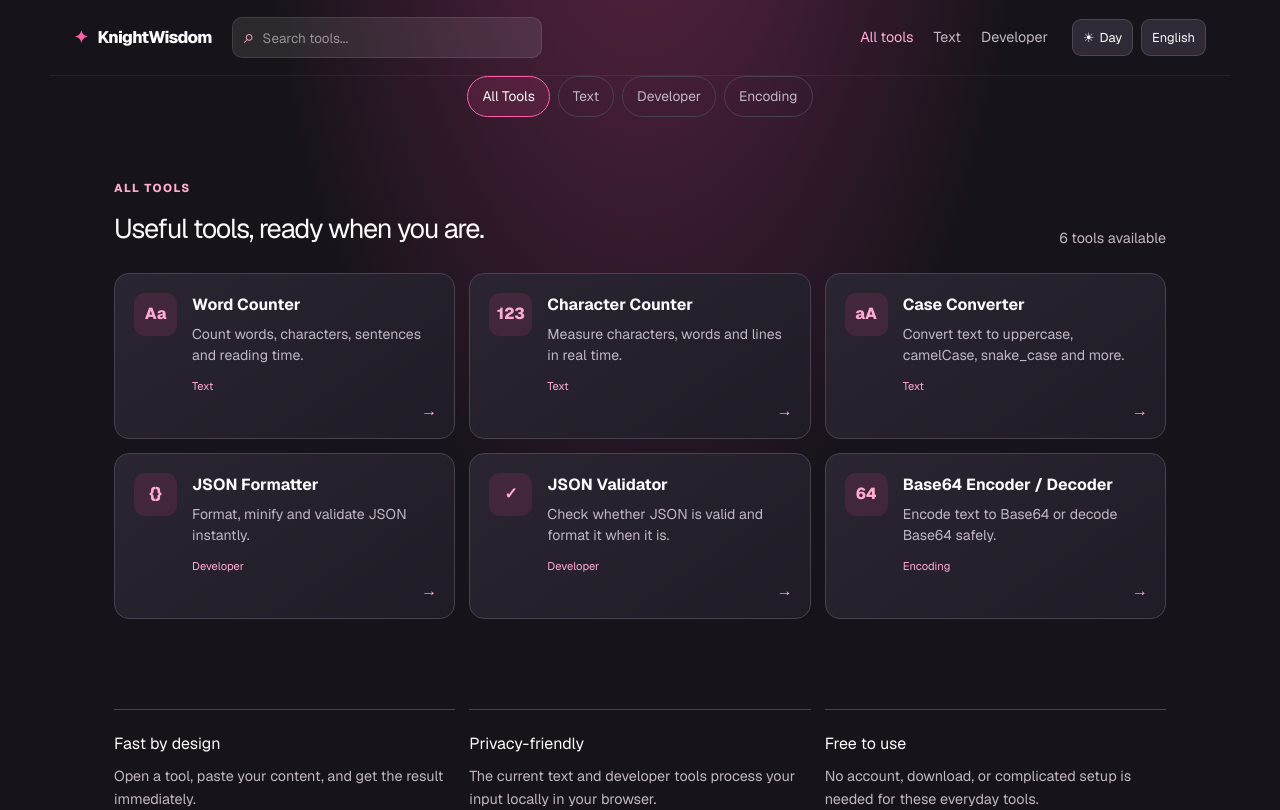
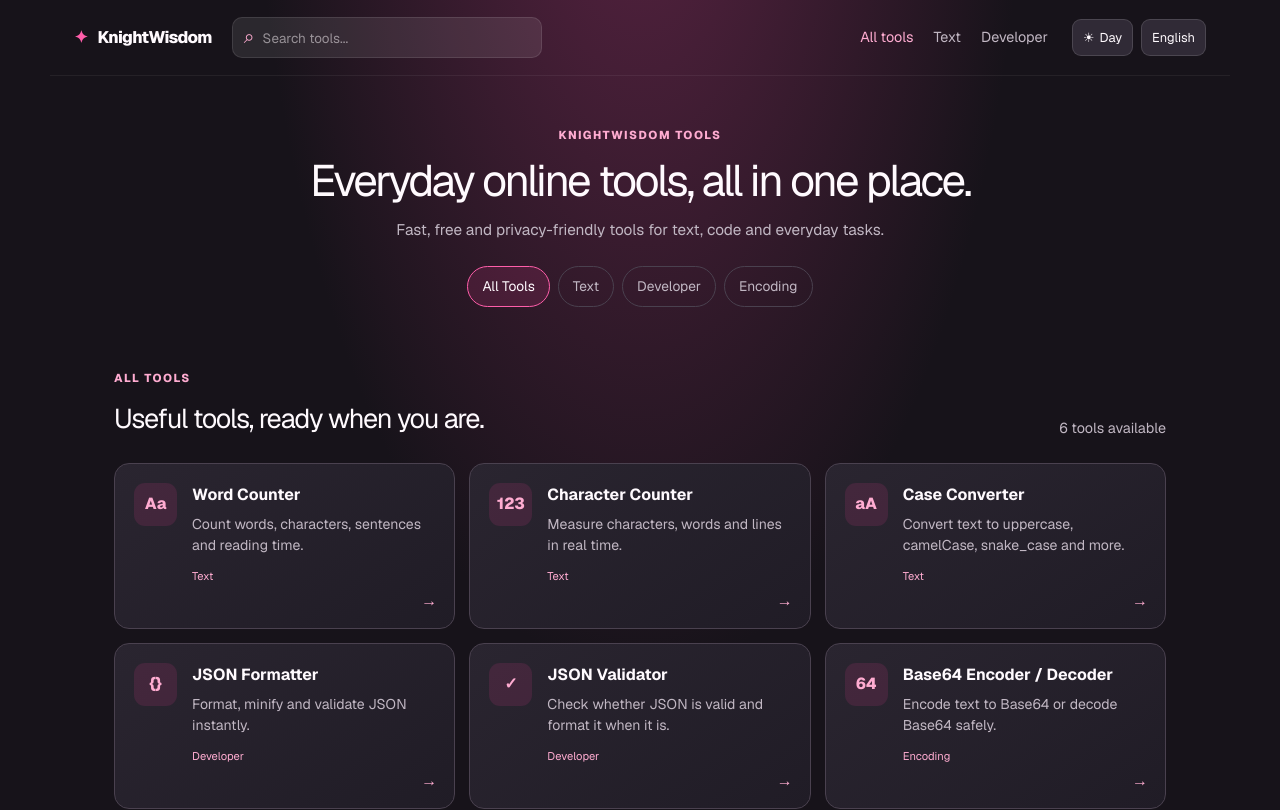
Before and after one commit to KnightWisdomJason/knight-wisdom-site, a Next.js app: page / in a window 1280 px wide. Shown: the top 810 px of the page. Built offline with nearby package versions, Linux system fonts and the light colour scheme; no server answers.

Commit message:
feat: add compact tools introduction

```diff
--- a/src/app/page.tsx
+++ b/src/app/page.tsx
@@ -3,4 +3,5 @@
 import { ToolDirectory } from "@/components/tool-directory";
 import { tools } from "@/lib/tools";
 import { usePreferences } from "@/components/preferences";
-export default function Home() { const { t } = usePreferences(); return <main><Suspense fallback={<div className="directory" />}><ToolDirectory tools={tools} /></Suspense><section className="trust-grid" aria-label={t("Why use KnightWisdom Tools", "为什么选择 KnightWisdom Tools")}><article><h2>{t("Fast by design", "快速易用")}</h2><p>{t("Open a tool, paste your content, and get the result immediately.", "打开工具、粘贴内容，即刻获得结果。")}</p></article><article><h2>{t("Privacy-friendly", "注重隐私")}</h2><p>{t("The current text and developer tools process your input locally in your browser.", "当前文本和开发工具会在你的浏览器本地处理输入。")}</p></article><article><h2>{t("Free to use", "免费使用")}</h2><p>{t("No account, download, or complicated setup is needed for these everyday tools.", "这些日常工具无需注册、下载或复杂设置。")}</p></article></section></main>; }
+import { DirectoryIntro } from "@/components/directory-intro";
+export default function Home() { const { t } = usePreferences(); return <main><DirectoryIntro /><Suspense fallback={<div className="directory" />}><ToolDirectory tools={tools} /></Suspense><section className="trust-grid" aria-label={t("Why use KnightWisdom Tools", "为什么选择 KnightWisdom Tools")}><article><h2>{t("Fast by design", "快速易用")}</h2><p>{t("Open a tool, paste your content, and get the result immediately.", "打开工具、粘贴内容，即刻获得结果。")}</p></article><article><h2>{t("Privacy-friendly", "注重隐私")}</h2><p>{t("The current text and developer tools process your input locally in your browser.", "当前文本和开发工具会在你的浏览器本地处理输入。")}</p></article><article><h2>{t("Free to use", "免费使用")}</h2><p>{t("No account, download, or complicated setup is needed for these everyday tools.", "这些日常工具无需注册、下载或复杂设置。")}</p></article></section></main>; }
--- a/src/app/theme.css
+++ b/src/app/theme.css
@@ -11,6 +11,9 @@
 .header-controls { display:flex; align-items:center; gap:8px; margin-left:4px; }
 .theme-toggle { display:flex; align-items:center; gap:5px; border:1px solid rgba(255,255,255,.13); border-radius:9px; background:#302a36; color:var(--text); padding:8px 10px; font-size:.8rem; cursor:pointer; }
 .tool-card { background:linear-gradient(145deg,#2a2530,#201c26); }
+.directory-intro { max-width:760px; margin:0 auto; padding:50px 24px 24px; text-align:center; }
+.directory-intro h1 { margin:0; font-size:clamp(1.8rem,3.5vw,2.75rem); letter-spacing:-.055em; line-height:1.12; }
+.directory-intro > p:last-child { max-width:570px; margin:12px auto 0; color:var(--muted); line-height:1.6; font-size:.96rem; }
 .tool-card:hover { border-color:#aa6688; background:#342a35; }
 .workspace textarea { background:#1b1720; }
 [data-theme="light"] { --bg:#fbe8f1; --surface:#fff7fb; --surface-2:#f6d5e5; --text:#21151c; --muted:#6e5661; --line:#dfb9ca; --pink:#d83281; --pink-soft:#b71f69; }
--- /dev/null
+++ b/src/components/directory-intro.tsx
@@ -0,0 +1,3 @@
+"use client";
+import { usePreferences } from "@/components/preferences";
+export function DirectoryIntro() { const { t } = usePreferences(); return <section className="directory-intro"><p className="eyebrow">KNIGHTWISDOM TOOLS</p><h1>{t("Everyday online tools, all in one place.", "日常在线工具，尽在一处。")}</h1><p>{t("Fast, free and privacy-friendly tools for text, code and everyday tasks.", "为文本、代码和日常任务打造的快速、免费、重视隐私的在线工具。")}</p></section>; }
```
